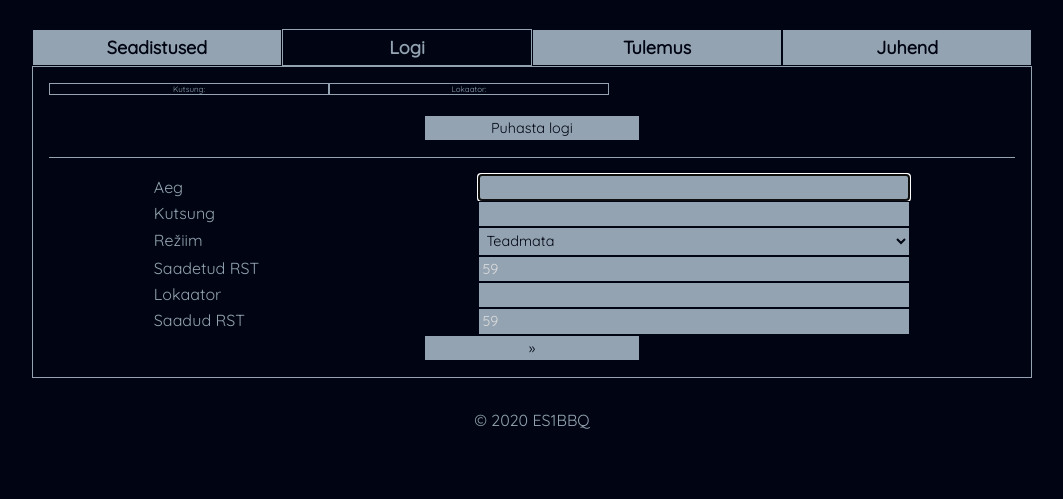
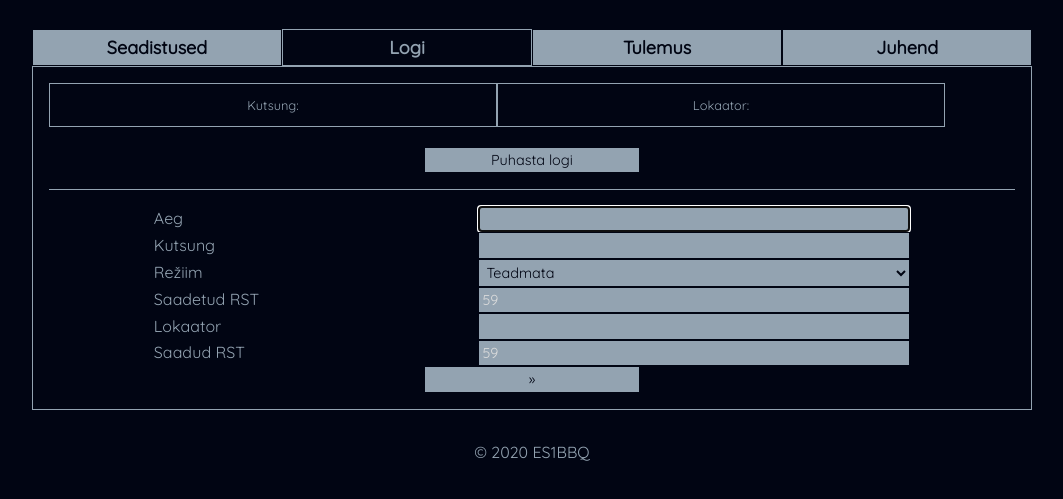
Before and after one commit to ES1BBQ/website-logs, a plain HTML site: page public/apps/edi/index.html in a window 1280 px wide. Shown: the part 95-594 px from the top of the page, without its empty margins (108-1171 px from the left). Drawn offline with Linux system fonts and the light colour scheme.

Commit message:
tweak styles for EDI

```diff
--- a/public/assets/css/edi.css
+++ b/public/assets/css/edi.css
@@ -151,12 +151,14 @@ textarea {
 
 .my_info {
     display: flex;
+    margin: 0 auto;
 }
 
 .my_info > div {
     width: 35em;
     max-width: 100%;
-    font-size: 0.5em;
+    font-size: 0.8em;
+    padding: 1em;
     border: 1px solid var(--main-colorschema-fg);
 }
 
```
